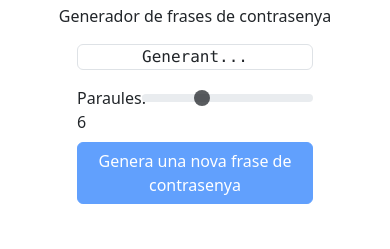
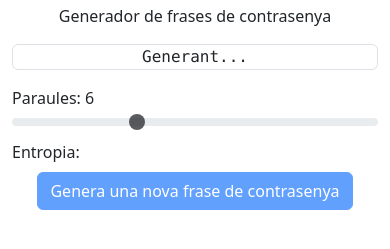
Before and after one commit to factorialunar/diceware, a plain HTML site: page index.html in a window 390 px wide. Shown: the part 85-334 px from the top of the page. Drawn offline with nearby package versions, Linux system fonts and the light colour scheme; no server answers.

Commit message:
Mostra entropia

```diff
--- a/index.html
+++ b/index.html
@@ -9,6 +9,10 @@
     </head>
     <body>
         <div class="container">
+            <div class="row">
+                <div class="col"></div>
+                <div class="col-sm-8">
+
                     <div class="row mt-5">
                         <div class="col">
                             <h1 class="text-center">Diceware</h1>
@@ -16,28 +20,27 @@
                         </div>
                     </div>
                     <div class="row">
-                <div class="col"></div>
-                <div class="col-8">
+                        <div class="col">
                             <div id="passphrase" class="border rounded text-center font-monospace">Generant...</div>
                         </div>
-                <div class="col"></div>
                     </div>
                     <div class="row mt-3">
-                <div class="col"></div>
-                <div class="col-2">
+                        <div class="col">
                             <label id="word-count-label" for="word-count">Paraules: 6</label>
                         </div>
-                <div class="col-6">
+                        <div class="col-md-6">
                             <input type="range" class="form-range" min="4" max="10" value="6" id="word-count" disabled>
                         </div>
-                <div class="col"></div>
+                        <div class="col">Entropia: <span id="entropy"></span></div>
                     </div>
                     <div class="row">
-                <div class="col"></div>
-                <div class="col-8">
+                        <div class="col">
                             <div class="mt-2 text-center">
                                 <button id="generate" type="button" class="btn btn-primary" disabled>Genera una nova frase de contrasenya</button>
                             </div>
+                        </div>
+                    </div>
+
                 </div>
                 <div class="col"></div>
             </div>
@@ -47,9 +50,9 @@
 
         <script>
             var diceware_list = null;
+            const DiceFaces = 6;
 
             function generateRandomIndex(dice_count) {
-                const DiceFaces = 6;
                 const random_data = window.crypto.getRandomValues(new Uint8Array(dice_count));
                 const rolls = random_data.map((random_number) => (random_number / 0xff) * (DiceFaces - 1) + 1);
                 return Array.from(rolls).join("");
@@ -62,6 +65,7 @@
             function generatePassphrase() {
                 const dice_count = Object.keys(diceware_list)[0].toString().length;
                 const word_count = getWordCount();
+                const entropy = Math.floor(Math.log2((DiceFaces ** dice_count)) * word_count);
 
                 const words = Array.from(Array(word_count).keys(), () => {
                     const index = generateRandomIndex(dice_count);
@@ -69,6 +73,7 @@
                 });
 
                 document.getElementById("passphrase").innerText = words.join(" ");
+                document.getElementById("entropy").innerText = entropy + " bits";
             }
 
             window.addEventListener("load", (event) => {
```
Lines whose indentation alone changed are shown as unchanged.
